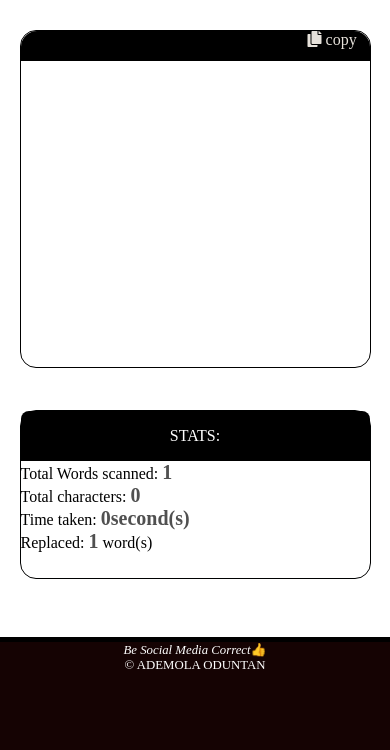
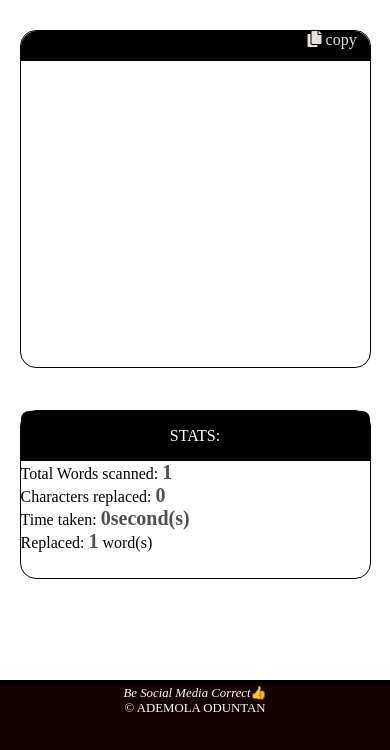
Before and after one commit to AdemolaSam/REDACTR, a plain HTML site: page index.html in a window 390 px wide. Both pictures are taken after a click on the button "Redact Now!". Shown: the part 80-830 px from the top of the page. Drawn offline with Linux system fonts and the light colour scheme; a web font is replaced by a local one.

Commit message:
Fixed mobile version input not working

```diff
--- a/app.js
+++ b/app.js
@@ -21,7 +21,7 @@ let res = `<div class="result-container">
                 <div class="stats">
                     <p class="first">STATS:</p>
                     <p class="scan">Total Words scanned: <b class="words"></b></p>
-                    <p class="scan">Total characters: <b class="char"></b></p>
+                    <p class="scan">Characters replaced: <b class="char"></b></p>
                     <p class="scan">Time taken: <b class="time"></b></p>
                     <p class="scan">Replaced: <b class="replaced"></b> word(s)</p>
                 </div>
@@ -88,18 +88,20 @@ If word passed is more then one
 
 function displayTimeAndCount(text, reg, startTime) {
     let count = 0
+    charCount = 0
     let wordsInText = text.split(" ")
     for(word of wordsInText){
      if(word.match(wordToReplace)){
           count += 1
+          charCount += word.length
      }
     }
     noOfWords = text.split(" ").length
-    noOfCharScanned = text.length
+    noOfCharReplaced = charCount
     const timeTaken = Date.now() - startTime
     container.querySelector(".words").innerText = noOfWords
     container.querySelector(".time").innerText = timeTaken/1000 + "second(s)"
-    container.querySelector(".char").innerText = noOfCharScanned
+    container.querySelector(".char").innerText = noOfCharReplaced
     container.querySelector(".replaced").innerText = count
     // console.log(`Replaced ${count} words: in ${timeTaken/1000} seconds, scanned ${noOfCharScanned} characters and ${noOfWords} words`)
 }
--- a/styles.css
+++ b/styles.css
@@ -221,14 +221,12 @@ footer p {
 
 @media all and (max-width: 600px){
     * {
-        /* background-color: rgb(216, 211, 203); */
         margin: 0;
         padding: 0;
     }
 
     body {
         width: 100vw;
-        height: 100vh;
     }
 
     form {
@@ -240,7 +238,7 @@ footer p {
     }
 
     form textarea {
-        width: 90%;
+        width: 90vw;
         height: 40vh;
         margin-left: 5%;
         margin-right: 5%;
@@ -248,20 +246,20 @@ footer p {
 
     form .opt-and-btn {
         width: 100%;
+        height: auto;
         margin-left: 0;
         display: block;
-
     }
 
     form .opt-and-btn input {
         width: 100%;
-        padding: .5em;
+        height: 100%;
     }
 
     form .btn {
         width: 96%;
         height: 2.5em;
-        margin-top: 10vh;
+        margin-top: 0;
         margin-left: 2%;
         margin-right: 2%;
     }
@@ -291,6 +289,6 @@ footer p {
     footer {
         width: 100vw;
         margin: 0;
-        height: 15vh;
+        height: 10vh;
     }
 }
```
